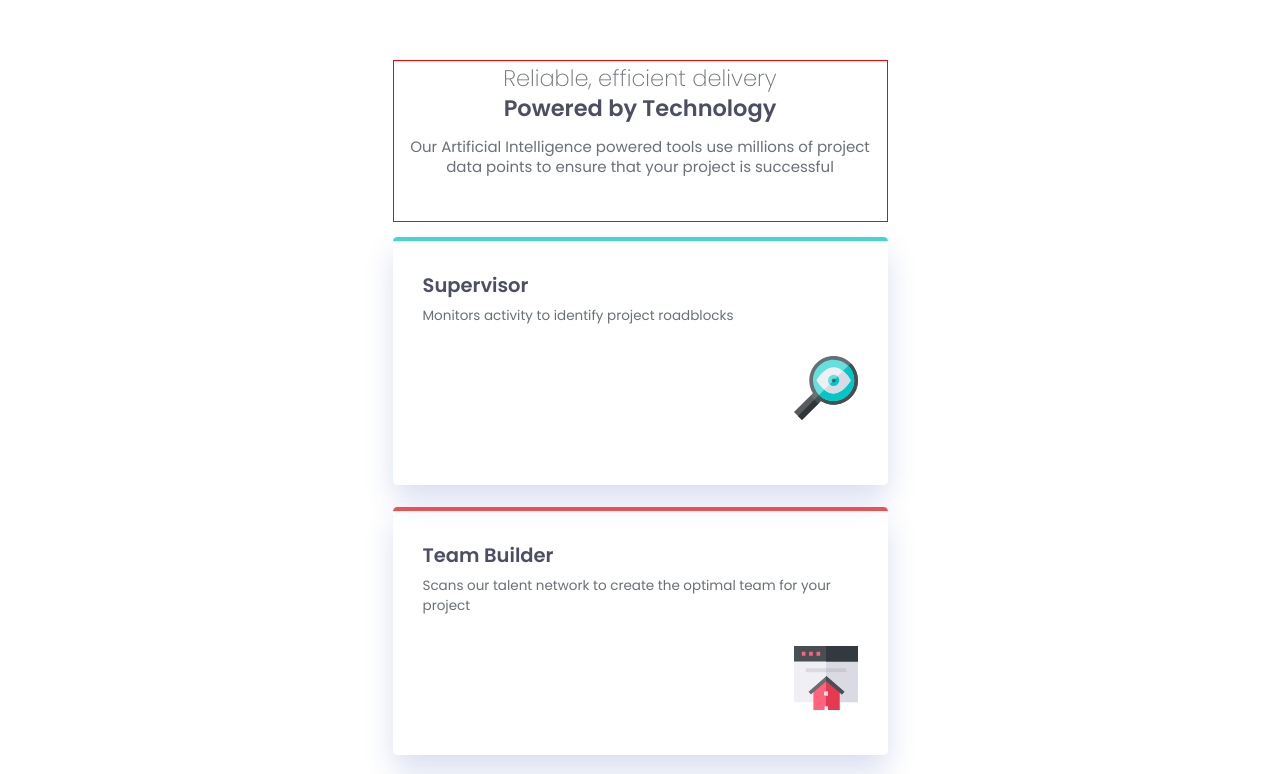
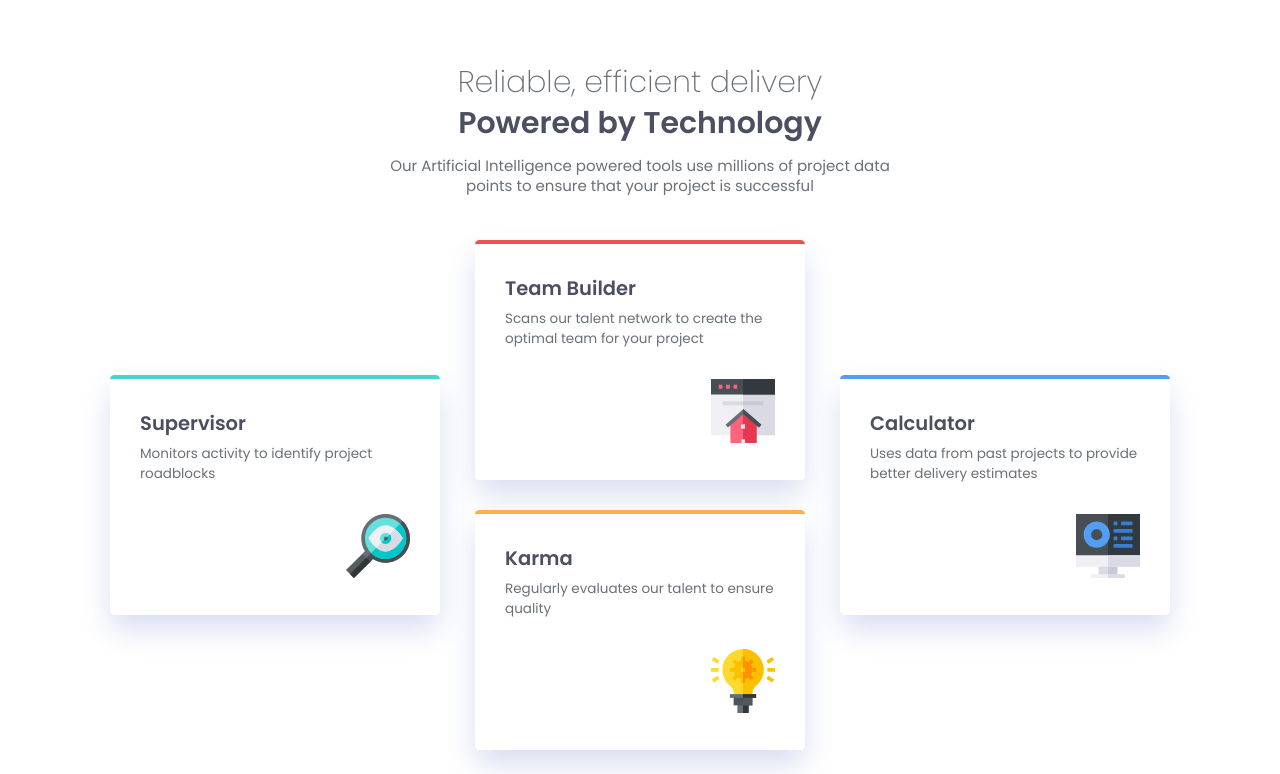
Before and after one commit to Johng117/four-card-feature-section, a plain HTML site: page index.html in a window 1280 px wide. Shown: the top 774 px of the page. Drawn offline with Linux system fonts and the light colour scheme.

Commit message:
added media queries and grid display to css file

```diff
--- a/styles.css
+++ b/styles.css
@@ -25,14 +25,15 @@ body {
 }
 
 .main-container {
-  padding: 4rem 2rem;
+  padding: 4rem 2rem 0rem 2rem;
   display: flex;
   flex-direction: column;
   align-items: center;
+  height: inherit;
+  width: inherit;
 }
 
 .title-information {
-  border: 1px solid red;
   text-align: center;
   max-width: 33rem;
   margin-bottom: 1rem;
@@ -118,3 +119,94 @@ body {
   float: right;
   margin-top: 2rem;
 }
+
+@media only screen and (min-width: 768px) {
+  .title-information {
+    max-width: 35rem;
+    margin-bottom: 0;
+
+    .title-normal,
+    .title-bolder {
+      font-size: 1.8rem;
+    }
+  }
+
+  .attributes {
+    width: 100%;
+    flex-direction: row;
+    flex-wrap: wrap;
+    justify-content: center;
+  }
+
+  .supervisor,
+  .team-builder,
+  .karma,
+  .calculator {
+    width: 22rem;
+  }
+}
+
+@media only screen and (min-width: 1024px) {
+  .main-container {
+    padding: 4rem 0 0 0;
+  }
+
+  .title-information {
+    max-width: 37rem;
+    margin-bottom: 0;
+
+    .title-normal,
+    .title-bolder {
+      font-size: 2rem;
+    }
+  }
+
+  .attributes {
+    display: grid;
+    grid-template-columns: repeat(12, 1fr);
+    grid-template-rows: repeat(8, 1fr);
+    max-height: 35rem;
+    max-width: 80rem;
+    grid-column-gap: 0;
+    grid-row-gap: 2rem;
+  }
+
+  .supervisor,
+  .team-builder,
+  .karma,
+  .calculator {
+    max-width: 26rem;
+    max-height: 16rem;
+  }
+
+  .supervisor {
+    grid-column-start: 1;
+    grid-column-end: 5;
+    grid-row-start: 3;
+    grid-row-end: 7;
+    margin-left: auto;
+  }
+
+  .team-builder {
+    grid-column-start: 5;
+    grid-column-end: 9;
+    grid-row-start: 1;
+    grid-row-end: 5;
+    margin: auto;
+  }
+
+  .calculator {
+    grid-column-start: 9;
+    grid-column-end: 13;
+    grid-row-start: 3;
+    grid-row-end: 7;
+  }
+
+  .karma {
+    grid-column-start: 5;
+    grid-column-end: 9;
+    grid-row-start: 5;
+    grid-row-end: 9;
+    margin: auto;
+  }
+}
```
